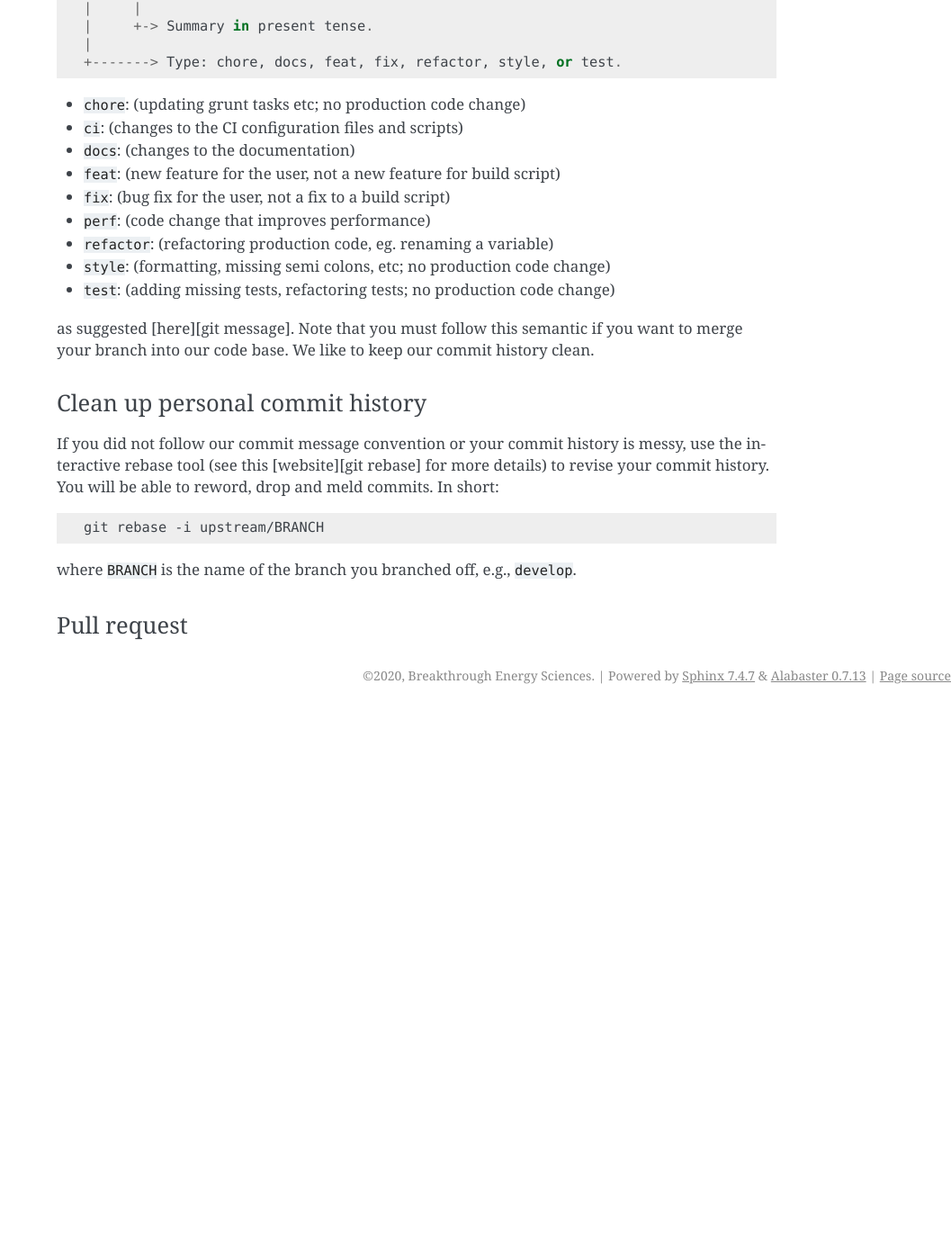
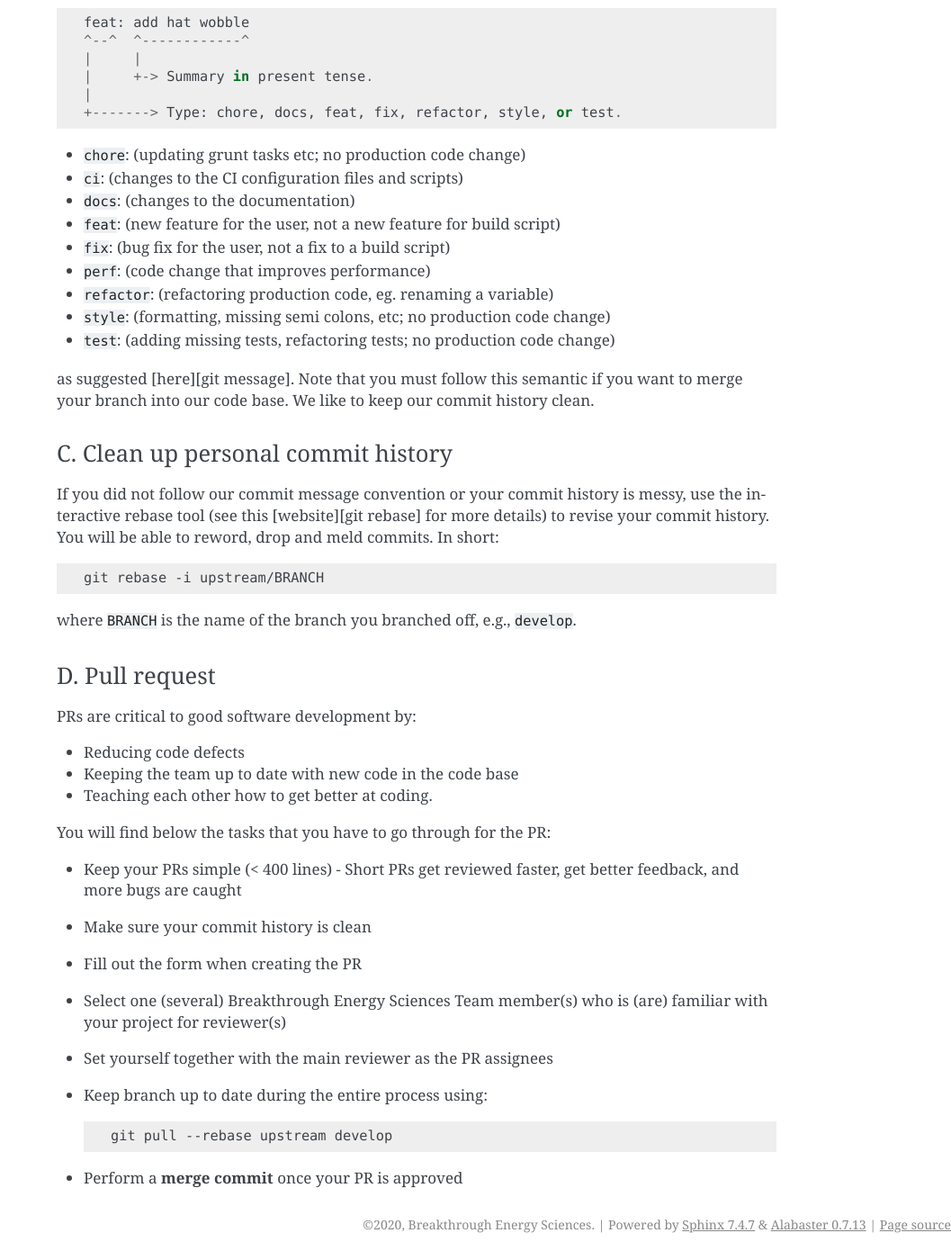
Before and after one commit to Breakthrough-Energy/docs, a Sphinx documentation site: the page built from source/user/git_guide.md, in a window 1280 px wide and 1400 px high, scrolled down 1541 px. Shown: the whole window at 90% size, without its empty margins (223-1280 px from the left). Built offline with Sphinx 7.4.7, drawn with Linux system fonts in a browser that asks for light colours; before the commit the page ends 2331 px from its top, so only the background shows below that; some of the changed text lies outside the part shown.

Commit message:
docs: write the pull request section

````diff
--- a/source/user/git_guide.md
+++ b/source/user/git_guide.md
@@ -10,6 +9,9 @@ if not already done:
 
 
 ## 2. Fork
+GitHub has a good tutorial on forks and their utilities. It can be found [here][fork].
+
+### A. Get the Repository
 Select the repository you wish to fork on the main page of the Breakthrough Energy Sciences' [GitHub] account. Then, click on **Fork** in the top right corner of the page to fork your own copy of the repository to your account. Note that to do so, you need to have a GitHub account.
 
 Create a local clone of your fork with:
@@ -19,7 +21,7 @@ git clone https://github.com/YOUR_USERNAME/REPO_NAME.git
 where `REPO_NAME` can be `PowerSimData` or `REISE.jl` for example.
 
 
-## 3. Sync
+### B. Sync your Copy
 Configure Git to sync your fork with the original repository:
 ```bash
 git remote add upstream https://github.com/Breakthrough-Energy/REPO_NAME.git
@@ -46,7 +48,7 @@ We recommend that you follow the branching model exposed [here][branching]. The
   Note that the more you wait to rebase the more you risk to deal with merge conflicts. We recommend that you rebase onto `develop` frequently.
 
 
-### Commit message
+### B. Commit message
 This is how we structure our commit messages:
 ```
 feat: add hat wobble
@@ -70,7 +72,7 @@ feat: add hat wobble
 as suggested [here][git message]. Note that you must follow this semantic if you want to merge your branch into our code base. We like to keep our commit history clean.
 
 
-### Clean up personal commit history
+### C. Clean up personal commit history
 If you did not follow our commit message convention or your commit history is messy, use the interactive rebase tool (see this [website][git rebase] for more details) to revise your commit history. You will be able to reword, drop and meld commits. In short:
 ```bash
 git rebase -i upstream/BRANCH
@@ -78,7 +80,23 @@ git rebase -i upstream/BRANCH
 where `BRANCH` is the name of the branch you branched off, e.g., `develop`.
 
 
-### Pull request
+### D. Pull request
+PRs are critical to good software development by:
+* Reducing code defects
+* Keeping the team up to date with new code in the code base
+* Teaching each other how to get better at coding.
+
+You will find below the tasks that you have to go through for the PR:
+* Keep your PRs simple (< 400 lines) - Short PRs get reviewed faster, get better feedback, and more bugs are caught
+* Make sure your commit history is clean
+* Fill out the form when creating the PR
+* Select one (several) Breakthrough Energy Sciences Team member(s) who is (are) familiar with your project for reviewer(s)
+* Set yourself together with the main reviewer as the PR assignees
+* Keep branch up to date during the entire process using:
+  ```bash
+  git pull --rebase upstream develop
+  ```
+* Perform a **merge commit** once your PR is approved
 
 
 [fork]: https://docs.github.com/en/free-pro-team@latest/github/getting-started-with-github/fork-a-repo
````
Also changed, not shown: other parts of source/user/git_guide.md (+2 -3 lines).
